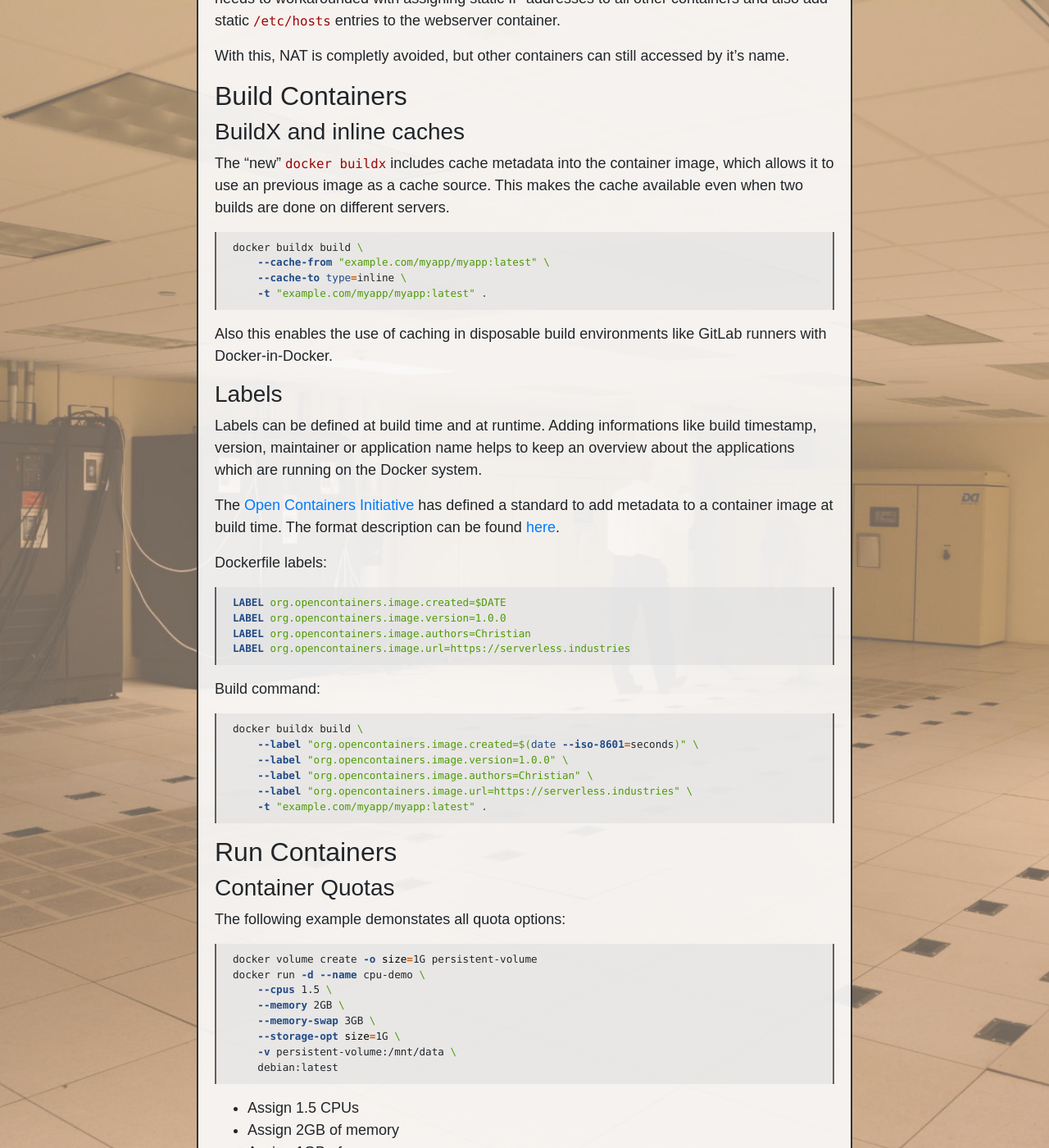
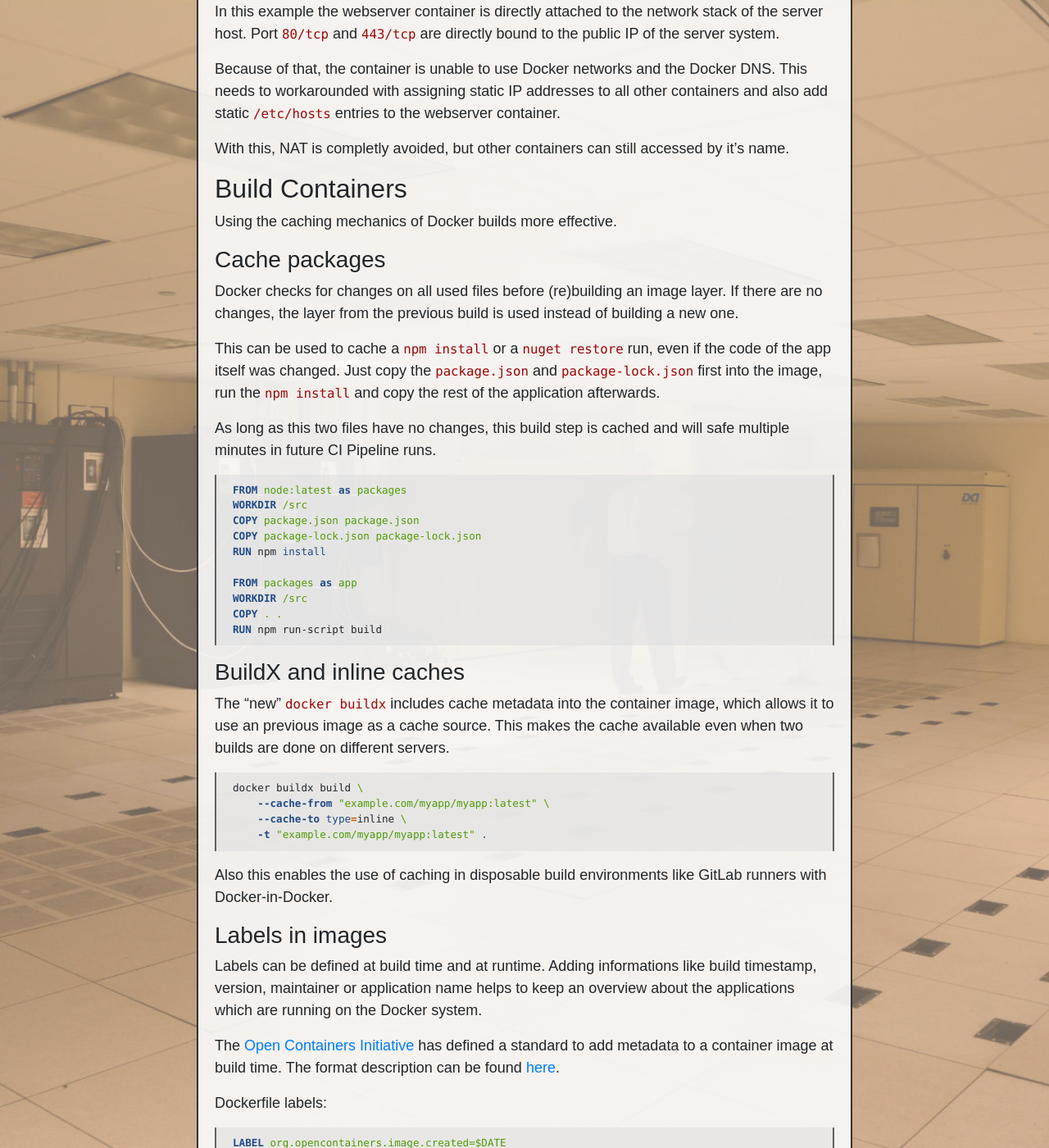
Before and after one commit to perryflynn/serverless.industries, a Jekyll site: the page built from src/_posts/guides/2023-12-16-advanced-docker-setup.md, in a window 1280 px wide and 1400 px high, scrolled down 9002 px. Shown: the whole window at 82% size. Built offline with Jekyll 4.4.1, drawn with Linux system fonts in a browser that asks for light colours; the table of contents is made by our own code; some of the changed text lies outside the part shown.

Commit message:
add build cache chapter

````diff
--- a/src/_posts/guides/2023-12-16-advanced-docker-setup.md
+++ b/src/_posts/guides/2023-12-16-advanced-docker-setup.md
@@ -7,6 +7,8 @@ excerpt_separator: <!--more-->
 changelog:
   - timestamp: 2023-12-16
     comment: Published
+  - timestamp: 2023-12-17
+    comment: Added build caching chapter
 visible: false
 ---
 
@@ -19,6 +21,7 @@ to the size of Netflix or Google, so an good old Docker CE can also be an option
 This guide is a collection of custom configurations to improve the security, stability and isolation of
 Docker CE servers and it's containers.
 
+
 <!--more-->
 
 
@@ -30,8 +33,9 @@ Docker CE servers and it's containers.
 - Some parts of this document cover IPv6, most don't
 
 
+## Operating System and Docker Daemon
 
-## Operating System and Docker Daemon
+Configuration for the Docker CE Daemon and the underlying operating system.
 
 ### Installing Docker CE Daemon
 
@@ -213,7 +217,6 @@ Details:
 [journalbeat]: https://www.elastic.co/guide/en/beats/journalbeat/current/index.html
 
 
-
 ## Container Quotas
 
 All containers should have quotas set to prevent, that a faulty process is affecting other containers
@@ -251,8 +254,9 @@ Disk quotas are supported, if the [Dedicated Disk for Dockers Data Directory](#d
 See [Run containers](#run-containers) for examples.
 
 
+## Networking
 
-## Networking
+Connecting Docker Containers to each other and to the outside world.
 
 ### Network Address Pools
 
@@ -414,8 +418,34 @@ With this, NAT is completly avoided, but other containers can still accessed by
 [myipnat]: https://serverless.industries/2020/07/09/docker-without-nat.html
 
 
+## Build Containers
 
-## Build Containers
+Using the caching mechanics of Docker builds more effective.
+
+### Cache packages
+
+Docker checks for changes on all used files before (re)building an image layer. If there are no
+changes, the layer from the previous build is used instead of building a new one.
+
+This can be used to cache a `npm install` or a `nuget restore` run, even if the code of the app
+itself was changed. Just copy the `package.json` and `package-lock.json` first into the image,
+run the `npm install` and copy the rest of the application afterwards.
+
+As long as this two files have no changes, this build step is cached and will safe multiple
+minutes in future CI Pipeline runs.
+
+```Dockerfile
+FROM node:latest as packages
+WORKDIR /src
+COPY package.json package.json
+COPY package-lock.json package-lock.json
+RUN npm install
+
+FROM packages as app
+WORKDIR /src
+COPY . .
+RUN npm run-script build
+```
 
 ### BuildX and inline caches
 
@@ -432,7 +462,7 @@ docker buildx build \
 Also this enables the use of caching in disposable build environments like GitLab runners with
 Docker-in-Docker.
 
-### Labels
+### Labels in images
 
 Labels can be defined at build time and at runtime. Adding informations like build timestamp, version,
 maintainer or application name helps to keep an overview about the applications which are running
@@ -463,7 +493,6 @@ docker buildx build \
 ```
 
 
-
 ## Run Containers
 
 ### Container Quotas
@@ -491,7 +520,8 @@ docker run -d --name cpu-demo \
 
 ### Name + Hostname
 
-In addition to the container name, the container hostname should also be set as the hostname will appear in log files.
+In addition to the container name, the container hostname should also be set as the hostname
+will appear in log files.
 
 ```sh
 docker run -d \
@@ -501,11 +531,12 @@ docker run -d \
     nginx:latest
 ```
 
-### Labels
+### Labels on containers
 
-Labels can also be set when creating containers. For example to group containers by project or adding a responsible
-person to the container. Also projects like [Traefik][traefik], [Watchtower][watchtower] or [Ofelia][ofelia]
-using labels for configuration and container discovery.
+Labels can also be set when creating containers. For example to group containers by project or
+adding a responsible person to the container. Also projects like [Traefik][traefik],
+[Watchtower][watchtower] or [Ofelia][ofelia] using labels for configuration and container
+discovery.
 
 ```sh
 docker run -d \
````
